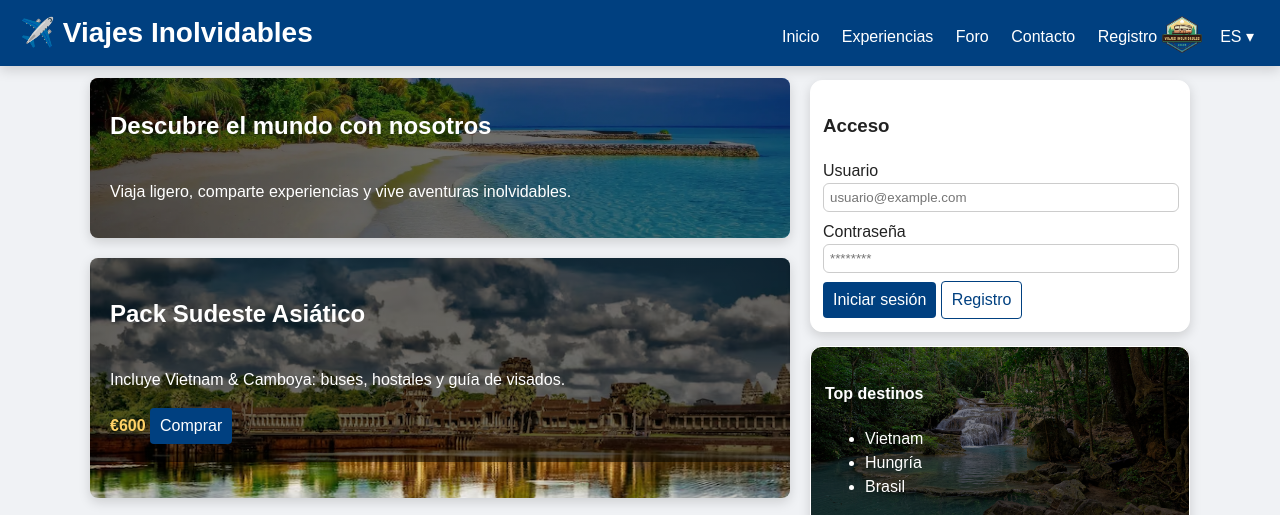
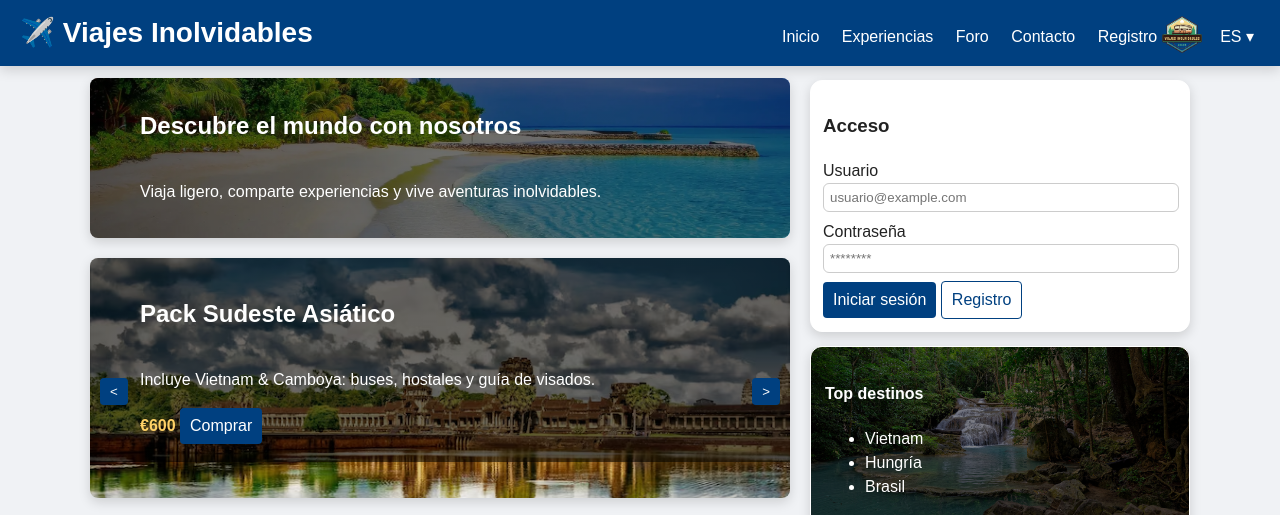
Before and after one commit to MRCprogramming/ep01_gr07, a plain HTML site: page ej/index.html in a window 1280 px wide. Shown: the top 515 px of the page. Drawn offline with Linux system fonts and the light colour scheme.

Commit message:
Botones carrusel iniciales

```diff
--- a/ej/index.html
+++ b/ej/index.html
@@ -39,8 +39,10 @@
 
       <!-- Pack principal: panel con imagen de fondo -->
       <section class="panel panel-pack panel-pack-1">
-        <div class="panel-overlay">
+        <div class="panel-overlay"> <!-- Capa oscura y centrar texto -->
           <h2>Pack Sudeste Asiático</h2>
+          <button class="btn-left">&lt</button>
+          <button class="btn-right">&gt</button>
           <p>Incluye Vietnam &amp; Camboya: buses, hostales y guía de visados.</p>
           <div class="row">
             <span class="price">€600</span>
--- a/ej/style/style.css
+++ b/ej/style/style.css
@@ -115,6 +115,7 @@ body {
   display: flex;
   flex-direction: column;
   justify-content: flex-end;
+  padding-left: 50px;
 }
 
 /* Precio destacado */
@@ -253,6 +254,33 @@ body {
   border-radius: 4px;
   display: inline-block;
 }
+
+.btn-left {
+  background: #004080;
+  color: white;
+  text-decoration: none;
+  padding: 6px 10px;
+  border-radius: 4px;
+  display: inline-block;
+  position: absolute;
+  top: 50%;
+  left: 10px;
+  border: none;
+}
+
+.btn-right {
+  background: #004080;
+  color: white;
+  text-decoration: none;
+  padding: 6px 10px;
+  border-radius: 4px;
+  display: inline-block;
+  position: absolute;
+  top: 50%;
+  right: 10px;
+  border: none;
+}
+
 .btn.small { padding: 6px 8px; font-size: 13px; }
 .btn:hover { background: #003366; }
 .btn.outline { background: transparent; border: 1px solid #004080; color: #004080; }
```
